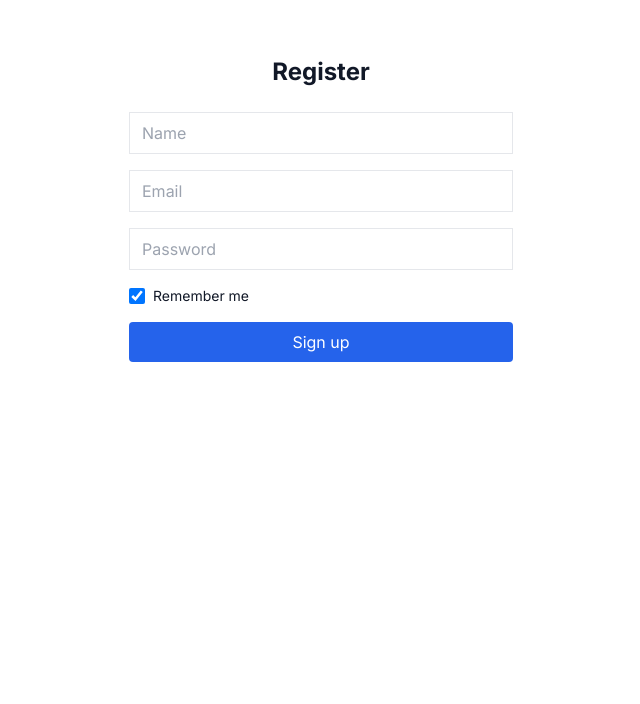
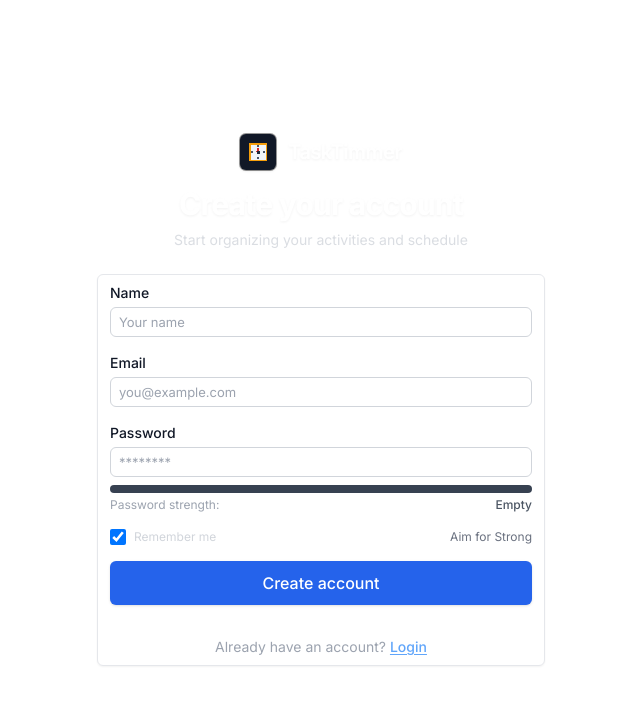
Before and after one commit to angelopol/TaskTimmer, a Next.js app: page /register in a window 1280 px wide. Shown: the top 704 px of the page, without its empty margins (319-959 px from the left). Built offline with nearby package versions, Linux system fonts and the light colour scheme; no server answers.

Commit message:
feat: enhance authentication UI and logic; integrate form validation and password strength indicator

```diff
--- a/app/(auth)/login/page.tsx
+++ b/app/(auth)/login/page.tsx
@@ -1,11 +1,18 @@
 import React from 'react';
 import { AuthForm } from '../../../components/AuthForm';
+import { AuthLayout, AuthCard } from '../../../components/auth/AuthLayout';
+import { getServerSession } from 'next-auth';
+import { authOptions } from '../../../lib/nextAuthOptions';
+import { redirect } from 'next/navigation';
 
-export default function LoginPage() {
+export default async function LoginPage() {
+  const session = await getServerSession(authOptions as any);
+  if (session) redirect('/');
   return (
-    <div className="py-10">
-      <h1 className="text-2xl font-bold mb-6 text-center">Login</h1>
-      <AuthForm mode="login" />
-    </div>
+    <AuthLayout title="Welcome back" subtitle="Sign in to continue tracking your time">
+      <AuthCard>
+        <AuthForm mode="login" />
+      </AuthCard>
+    </AuthLayout>
   );
 }
--- a/app/(auth)/register/page.tsx
+++ b/app/(auth)/register/page.tsx
@@ -1,11 +1,18 @@
 import React from 'react';
 import { AuthForm } from '../../../components/AuthForm';
+import { AuthLayout, AuthCard } from '../../../components/auth/AuthLayout';
+import { getServerSession } from 'next-auth';
+import { authOptions } from '../../../lib/nextAuthOptions';
+import { redirect } from 'next/navigation';
 
-export default function RegisterPage() {
+export default async function RegisterPage() {
+  const session = await getServerSession(authOptions as any);
+  if (session) redirect('/');
   return (
-    <div className="py-10">
-  <h1 className="text-2xl font-bold mb-6 text-center">Register</h1>
-      <AuthForm mode="register" />
-    </div>
+    <AuthLayout title="Create your account" subtitle="Start organizing your activities and schedule">
+      <AuthCard>
+        <AuthForm mode="register" />
+      </AuthCard>
+    </AuthLayout>
   );
 }
--- a/app/page.tsx
+++ b/app/page.tsx
@@ -1,21 +1,19 @@
 import React from 'react';
-import Link from 'next/link';
 import { getServerSession } from 'next-auth';
 import { authOptions } from '../lib/nextAuthOptions';
-import SignOutButton from '../components/SignOutButton';
 import { DashboardWeekly } from '../components/DashboardWeekly';
+import { AuthForm } from '../components/AuthForm';
+import { AuthLayout, AuthCard } from '../components/auth/AuthLayout';
 
 export default async function Home() {
   const session = await getServerSession(authOptions as any);
   if (!session) {
     return (
-      <div className="space-y-4">
-        <h1 className="text-2xl font-bold">TaskTimmer</h1>
-        <p>
-          <Link className="text-blue-600 underline" href="/login">Login</Link> or{' '}
-          <Link className="text-blue-600 underline" href="/register">Register</Link>
-        </p>
-      </div>
+      <AuthLayout title="TaskTimmer" subtitle="Sign in to access your dashboard">
+        <AuthCard>
+          <AuthForm mode="login" />
+        </AuthCard>
+      </AuthLayout>
     );
   }
   return <DashboardWeekly />;
--- a/components/AuthForm.tsx
+++ b/components/AuthForm.tsx
@@ -1,6 +1,11 @@
 "use client";
-import React, { useState } from 'react';
+import React, { useState, useMemo } from 'react';
 import { signIn } from 'next-auth/react';
+import Link from 'next/link';
+import { useForm } from 'react-hook-form';
+import { z } from 'zod';
+import { zodResolver } from '@hookform/resolvers/zod';
+import { useToast } from './toast/ToastProvider';
 
 interface Props {
   mode: 'login' | 'register';
@@ -8,51 +13,132 @@ interface Props {
 }
 
 export const AuthForm: React.FC<Props> = ({ mode, onSuccess }) => {
-  const [email, setEmail] = useState('');
-  const [password, setPassword] = useState('');
-  const [name, setName] = useState('');
   const [error, setError] = useState('');
-  const [loading, setLoading] = useState(false);
+  const [statusMsg, setStatusMsg] = useState('');
   const [remember, setRemember] = useState(true);
+  const { addToast } = useToast();
 
-  async function handleSubmit(e: React.FormEvent) {
-    e.preventDefault();
+  const baseSchema = z.object({
+    email: z.string().email('Email inválido'),
+    password: z.string().min(6, 'Mínimo 6 caracteres')
+  });
+  const registerSchema = baseSchema.extend({
+    name: z.string().min(2, 'Nombre muy corto').max(60, 'Nombre muy largo')
+  });
+  const schema = mode === 'register' ? registerSchema : baseSchema;
+
+  type FormValues = z.infer<typeof schema>;
+
+  const { register, handleSubmit, formState, watch, reset } = useForm<FormValues>({
+    resolver: zodResolver(schema),
+    mode: 'onBlur'
+  });
+  const { errors, isSubmitting, isValidating } = formState;
+
+  const passwordValue = watch('password') || '';
+
+  // Simple password strength heuristic
+  const strength = useMemo(() => {
+    if (!passwordValue) return { score: 0, label: 'Empty', color: 'bg-gray-600' };
+    let score = 0;
+    if (passwordValue.length >= 6) score++;
+    if (passwordValue.length >= 10) score++;
+    if (/[A-Z]/.test(passwordValue)) score++;
+    if (/[a-z]/.test(passwordValue)) score++;
+    if (/\d/.test(passwordValue)) score++;
+    if (/[^A-Za-z0-9]/.test(passwordValue)) score++;
+    const pct = Math.min(100, Math.round((score / 6) * 100));
+    let label = 'Weak';
+    if (pct >= 80) label = 'Strong'; else if (pct >= 55) label = 'Medium';
+    const color = pct >= 80 ? 'bg-green-500' : pct >= 55 ? 'bg-yellow-500' : 'bg-red-500';
+    return { score: pct, label, color };
+  }, [passwordValue]);
+
+  async function onSubmit(values: FormValues) {
     setError('');
-    setLoading(true);
+    setStatusMsg(mode === 'register' ? 'Creating account…' : 'Checking credentials…');
     try {
       if (mode === 'register') {
-        const res = await fetch('/api/auth/register', { method: 'POST', headers: { 'Content-Type': 'application/json' }, body: JSON.stringify({ email, password, name }) });
+        const res = await fetch('/api/auth/register', { method: 'POST', headers: { 'Content-Type': 'application/json' }, body: JSON.stringify(values) });
         if (!res.ok) {
           const j = await res.json().catch(()=>({}));
-            throw new Error(j.error || 'Registration error');
+          throw new Error(j.error || 'Registration error');
         }
       }
-    const result = await signIn('credentials', { redirect: false, email, password, remember: remember ? '1' : '0' });
-  if (result?.error) throw new Error(result.error || 'Invalid credentials');
-      onSuccess?.();
-      window.location.replace('/');
+      const result = await signIn('credentials', { redirect: false, email: (values as any).email, password: (values as any).password, remember: remember ? '1' : '0' });
+      if (result?.error) throw new Error(result.error || 'Invalid credentials');
+  addToast({ type: 'success', message: mode === 'register' ? 'Account created' : 'Welcome back' });
+  onSuccess?.();
+  // Slight delay so user sees toast before navigation (SW/app router may still keep toast if provider is global)
+  setTimeout(()=>{ window.location.replace('/'); }, 120);
     } catch (err: any) {
-      setError(err.message);
+      setError(err.message || 'Error');
     } finally {
-      setLoading(false);
+      setStatusMsg('');
     }
   }
 
+  const otherMode = mode === 'login' ? 'register' : 'login';
   return (
-    <form onSubmit={handleSubmit} className="space-y-4 max-w-sm mx-auto">
+    <form onSubmit={handleSubmit(onSubmit)} className="tt-form-grid gap-4">
       {mode === 'register' && (
-  <input className="w-full border px-3 py-2" placeholder="Name" value={name} onChange={e => setName(e.target.value)} />
+        <div className="col-span-full">
+          <label className="block text-sm font-medium mb-1" htmlFor="name">Name</label>
+          <input id="name" className="tt-input w-full" placeholder="Your name" autoComplete="name" {...register('name' as any)} />
+          {errors.name && <p className="mt-1 text-xs text-red-400">{errors.name.message}</p>}
+        </div>
       )}
-      <input className="w-full border px-3 py-2" placeholder="Email" value={email} onChange={e => setEmail(e.target.value)} />
-      <input type="password" className="w-full border px-3 py-2" placeholder="Password" value={password} onChange={e => setPassword(e.target.value)} />
-      <div className="flex items-center gap-2 text-sm">
-        <input id="remember" type="checkbox" className="h-4 w-4" checked={remember} onChange={e=>setRemember(e.target.checked)} />
-        <label htmlFor="remember">Remember me</label>
+      <div className="col-span-full">
+        <label className="block text-sm font-medium mb-1" htmlFor="email">Email</label>
+        <input id="email" className="tt-input w-full" placeholder="you@example.com" autoComplete="email" inputMode="email" {...register('email')} />
+        {errors.email && <p className="mt-1 text-xs text-red-400">{errors.email.message}</p>}
       </div>
-      {error && <p className="text-red-600 text-sm">{error}</p>}
-      <button disabled={loading} className="w-full bg-blue-600 text-white py-2 rounded disabled:opacity-50">
-  {loading ? 'Submitting...' : mode === 'login' ? 'Login' : 'Sign up'}
-      </button>
+      <div className="col-span-full">
+        <label className="block text-sm font-medium mb-1" htmlFor="password">Password</label>
+        <input id="password" type="password" className="tt-input w-full" placeholder="********" autoComplete={mode === 'login' ? 'current-password' : 'new-password'} {...register('password')} />
+        {mode === 'register' && (
+          <div className="mt-2 space-y-1">
+            <div className="h-2 w-full bg-gray-700 rounded overflow-hidden">
+              <div className={`h-full transition-all duration-300 ${strength.color}`} style={{ width: `${strength.score}%` }} />
+            </div>
+            <p className="text-xs text-gray-400 flex justify-between"><span>Password strength:</span><span className={`font-medium ${strength.color.replace('bg-','text-')}`}>{strength.label}</span></p>
+          </div>
+        )}
+        {errors.password && <p className="mt-1 text-xs text-red-400">{errors.password.message}</p>}
+      </div>
+      <div className="col-span-full flex items-center justify-between text-xs select-none">
+        <label className="inline-flex items-center gap-2 cursor-pointer">
+          <input
+            id="remember"
+            type="checkbox"
+            className="h-4 w-4 rounded border-gray-600 bg-gray-800"
+            checked={remember}
+            onChange={e => setRemember(e.target.checked)}
+          />
+          <span className="text-gray-300">Remember me</span>
+        </label>
+        <span className="text-gray-500">{mode === 'login' ? 'Min 6 chars' : strength.label === 'Strong' ? 'Great password!' : 'Aim for Strong'}</span>
+      </div>
+      {error && <p className="col-span-full text-red-400 text-sm font-medium" role="alert">{error}</p>}
+      <div className="col-span-full space-y-2">
+        <button
+          disabled={isSubmitting || isValidating}
+          className="w-full inline-flex justify-center items-center gap-2 rounded-md bg-blue-600 hover:bg-blue-500 active:bg-blue-700 transition-colors text-white font-medium py-2.5 disabled:opacity-50 disabled:cursor-not-allowed shadow focus:outline-none focus-visible:ring focus-visible:ring-blue-400/60">
+          {isSubmitting ? (mode === 'login' ? 'Signing in…' : 'Creating…') : (mode === 'login' ? 'Sign in' : 'Create account')}
+        </button>
+        {(statusMsg || isValidating) && (
+          <p className="text-center text-xs text-gray-400 h-4" role="status">
+            {statusMsg || 'Validating…'}
+          </p>
+        )}
+        {!statusMsg && !isValidating && <div className="h-4" />}
+        <p className="text-center text-sm text-gray-400">
+          {mode === 'login' ? 'No account?' : 'Already have an account?'}{' '}
+          <Link href={`/${otherMode}`} className="text-blue-400 hover:text-blue-300 font-medium underline underline-offset-2">
+            {mode === 'login' ? 'Register' : 'Login'}
+          </Link>
+        </p>
+      </div>
     </form>
   );
 };
--- a/components/Navbar.tsx
+++ b/components/Navbar.tsx
@@ -20,7 +20,13 @@ export function Navbar() {
   if (!userId) return null;
   return (
     <nav className="flex flex-wrap items-center gap-4 mb-6 border-b pb-2 text-sm border-gray-200 dark:border-gray-700">
-      <div className="font-semibold mr-4">TaskTimmer</div>
+      <Link href="/" className="flex items-center gap-2 font-semibold mr-4 group">
+        <span className="w-7 h-7 rounded-md overflow-hidden shadow ring-1 ring-black/30 bg-gray-900 group-hover:scale-105 transition-transform">
+          <img src="/icon-clock-pixel.svg" alt="TaskTimmer logo" className="w-full h-full object-contain p-1 select-none" draggable={false} />
+        </span>
+        <span className="tracking-tight text-base">TaskTimmer</span>
+        <span className="sr-only">Home</span>
+      </Link>
       {links.map(l => {
         const active = pathname === l.href;
         return (
--- /dev/null
+++ b/components/auth/AuthLayout.tsx
@@ -0,0 +1,48 @@
+"use client";
+import React from 'react';
+import { PageTransition } from '../PageTransition';
+import Link from 'next/link';
+
+function Logo() {
+  return (
+    <Link href="/" className="inline-flex items-center gap-3 group">
+      <span className="relative w-9 h-9 rounded-md overflow-hidden shadow ring-1 ring-black/40 bg-gray-900 group-hover:scale-105 transition-transform">
+        <img
+          src="/icon-clock-pixel.svg"
+          alt="TaskTimmer icon"
+          className="w-full h-full object-contain p-1.5 select-none"
+          draggable={false}
+        />
+      </span>
+      <span className="font-semibold tracking-tight text-white text-xl drop-shadow-sm">TaskTimmer</span>
+      <span className="sr-only">Go to home</span>
+    </Link>
+  );
+}
+
+export function AuthLayout({ children, title, subtitle }: { children: React.ReactNode; title: string; subtitle?: string; }) {
+  return (
+    <PageTransition>
+      <div className="min-h-[calc(100dvh-2rem)] flex flex-col items-center justify-center py-8 px-4 sm:px-6">
+        <div className="w-full max-w-md">
+          <div className="mb-6 text-center space-y-4">
+            <div className="flex justify-center"><Logo /></div>
+            <div className="space-y-2">
+              <h1 className="text-3xl font-bold tracking-tight text-white drop-shadow-sm">{title}</h1>
+              {subtitle && <p className="text-sm text-gray-300/80">{subtitle}</p>}
+            </div>
+          </div>
+          {children}
+        </div>
+      </div>
+    </PageTransition>
+  );
+}
+
+export function AuthCard({ children }: { children: React.ReactNode }) {
+  return (
+    <div className="tt-panel tt-panel-pad-sm backdrop-blur-sm/50 border border-gray-700/60 shadow-lg shadow-black/40">
+      {children}
+    </div>
+  );
+}
```
Also changed, not shown: package.json (+9 -7 lines), 1 other file (tests, documents, lock files or other folders).
